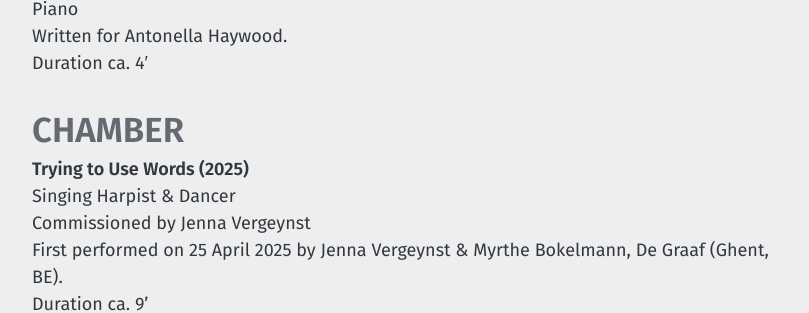
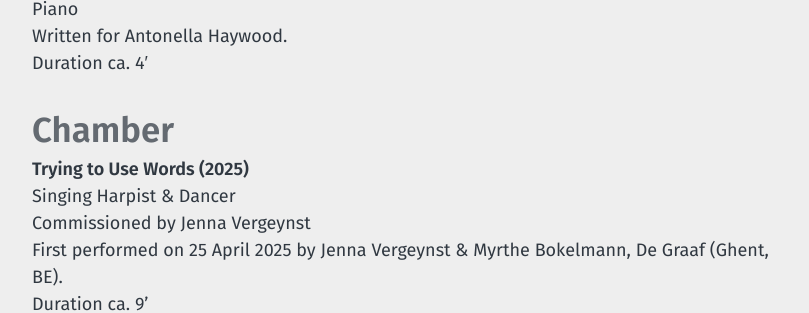
Before and after one commit to morganwilliamsb/website, a Jekyll site: the page built from works.md, in a window 1280 px wide and 900 px high, scrolled down 2251 px. Shown: the part 151-464 px from the top of the window, without its empty margins (40-849 px from the left). Built offline with Jekyll 4.4.1, drawn with Linux system fonts in a browser that asks for light colours; some of the changed text lies outside the part shown.

Commit message:
Fix section headers formatting in works.md
changed headers from caps to normal

```diff
--- a/works.md
+++ b/works.md
@@ -75,7 +75,7 @@ The Turaco (2005)
 : Written for Antonella Haywood.
 : Duration ca. 4′
 
-## CHAMBER
+## Chamber
 
 Trying to Use Words (2025)
 : Singing Harpist & Dancer
@@ -200,7 +200,7 @@ Bryanston Jig (2002)
 : First performed in August 2002 by Catherine Lord, Katie Sharp, Ben Weedon, David Heyes, Alfie Weedon & Bethan Morgan-Williams, Bryanston College (UK).
 : Duration ca. 2′
 
-## ENSEMBLE
+## Ensemble
 
 Digon! (2025)
 : Flute, Oboe, Soprano Saxophone, Bass Clarinet in Bb, Drum-kit, Piano (=Sampler), Violin, Viola, Cello.
@@ -242,7 +242,7 @@ Mirages in Pisa (2016)
 : First performed on 26 October 2016 by Ensemble 10/10 & Clark Rundell, St. George’s Hall Liverpool (UK).
 : Duration ca. 12’
 
-## ORCHESTRA
+## Orchestra
 
 Parti Di-ffiniau (2022)
 : 3333 / 4331 / 1T 3P 1Pno 1Hp / 12.10.8.6.4
@@ -294,7 +294,7 @@ Hen Daith (2005)
 : First performed in June 2005 by the Wells Cathedral School String Ensemble & Catherine Lord, Colston Hall (Bristol, UK).
 : Duration ca. 5’
 
-## VOCAL
+## Vocal
 
 Shilly Shally (2021)
 : Soprano & Piano
```
